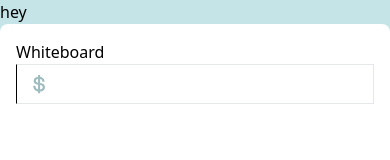
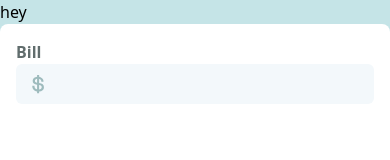
Before and after one commit to muratcan-yuksel/-datarockets-tip-calculator-, a React (Vite) app: page / in a window 390 px wide. Shown: the top 160 px of the page. Built offline with nearby package versions, Linux system fonts and the light colour scheme.

Commit message:
add Bill component for small screens

```diff
--- a/src/App.tsx
+++ b/src/App.tsx
@@ -1,9 +1,7 @@
 import React from "react";
 import Whiteboard from "./components/Whiteboard";
 
-type Props = {};
-
-const index = (props: Props) => {
+const index = () => {
   return (
     <div>
       hey
--- a/src/components/Bill.tsx
+++ b/src/components/Bill.tsx
@@ -2,18 +2,15 @@ import React, { useRef, useEffect } from "react";
 import dollarIcon from "../assets/images/icon-dollar.svg";
 
 const MyInput = () => {
-  const editableDiv: React.MutableRefObject<null> = useRef(null);
-
   return (
-    // <div contentEditable={true} className="border border-s-black bg-#F3F8FB">
-    //   hey
-    //   <img src={dollarIcon} alt="dollar icon" />
-    // </div>
-
-    <div>
-      <div className="border border-s-black bg-#F3F8FB flex  items-center w-full h-10 pl-4">
+    <div className="flex flex-col items-center">
+      <h2 className="text-[#616D6D] font-bold self-start">Bill</h2>
+      <div className=" bg-[#F3F8FB] flex justify-between items-center  w-full h-10 pl-4 rounded-md">
         <img src={dollarIcon} alt="dollar icon" className="h-5" />
-        <input type="text" />
+        <input
+          className="bg-[#F3F8FB] appearance-none text-right text-[#0A4A4A] font-bold"
+          type="number"
+        />
       </div>
     </div>
   );
--- /dev/null
+++ b/src/components/Input.tsx
@@ -0,0 +1,13 @@
+import React from "react";
+import Bill from "./Bill.tsx";
+
+const Input = () => {
+  return (
+    <div>
+      {" "}
+      <Bill />
+    </div>
+  );
+};
+
+export default Input;
--- a/src/components/Whiteboard.tsx
+++ b/src/components/Whiteboard.tsx
@@ -1,11 +1,10 @@
 import React from "react";
-import Bill from "./Bill";
+import Input from "./Input.tsx";
 
 const Whiteboard = () => {
   return (
     <div className="h-screen bg-white rounded-lg p-4">
-      Whiteboard
-      <Bill />
+      <Input />
     </div>
   );
 };
```
